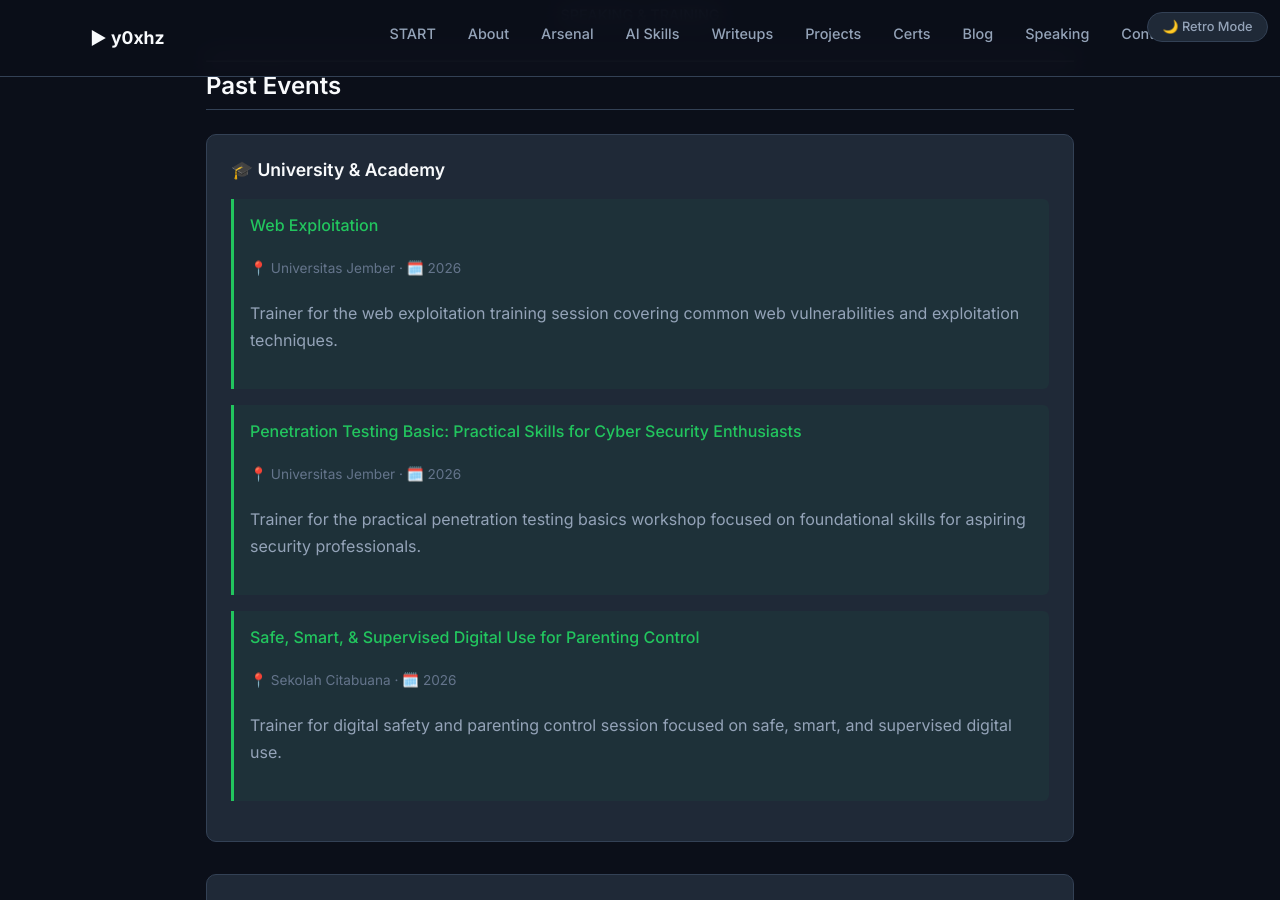
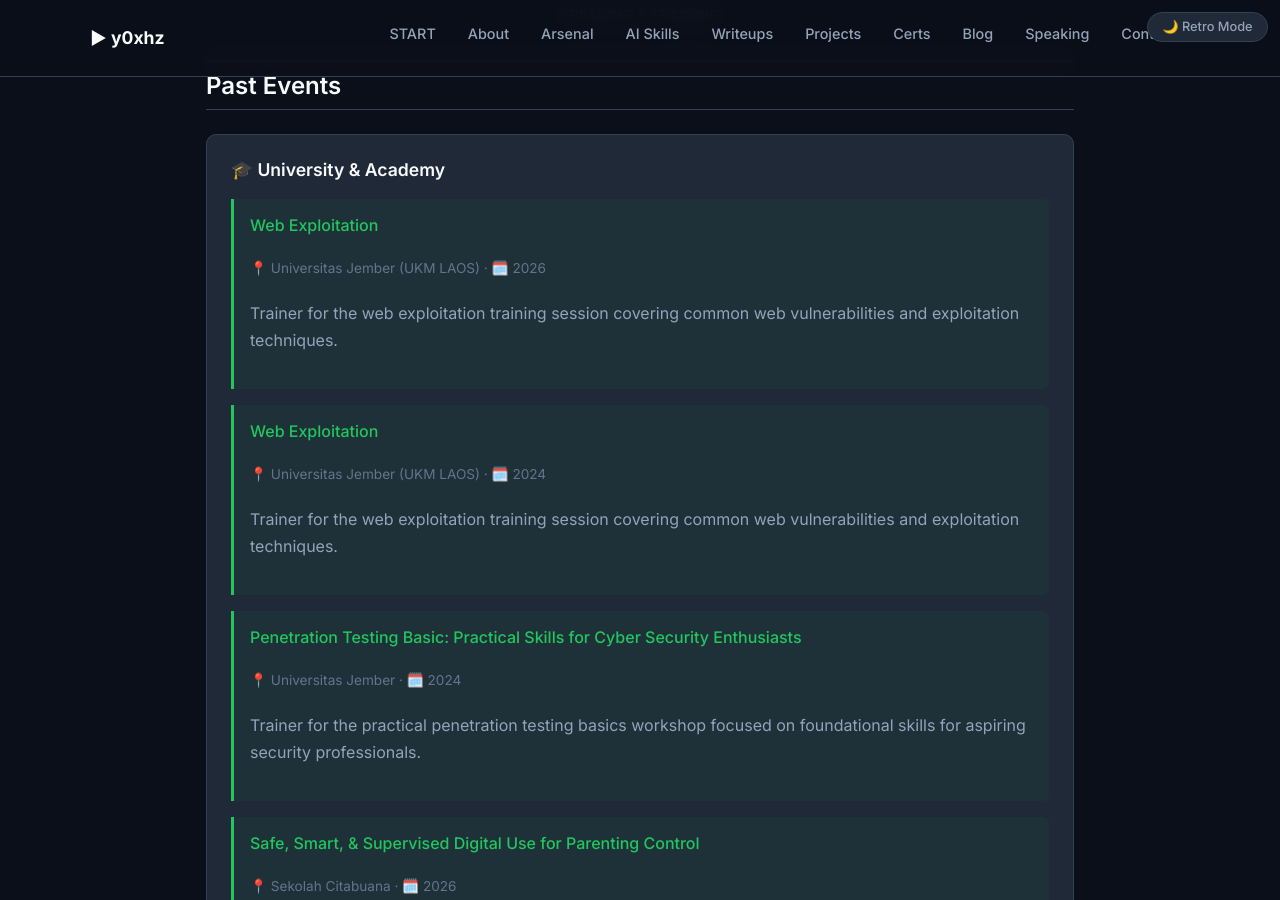
Before and after one commit to y0xhz/y0xhz.github.io, a Jekyll site: the page built from speaking.md, in a window 1280 px wide and 900 px high, scrolled down 202 px. Built offline with Jekyll 4.4.1, drawn with Linux system fonts in a browser that asks for light colours.

Commit message:
add 2024 web exploitation entry for universitas jember ukm laos

```diff
--- a/speaking.md
+++ b/speaking.md
@@ -23,13 +23,19 @@ description: "Speaking engagements, guest lectures, and training sessions by y0x
 
   <div class="quest-item">
     <h4 style="color: var(--success); margin-top: 0;">Web Exploitation</h4>
-    <p style="font-size: 0.85rem; color: var(--text-muted);">📍 Universitas Jember · 🗓️ 2026</p>
+    <p style="font-size: 0.85rem; color: var(--text-muted);">📍 Universitas Jember (UKM LAOS) · 🗓️ 2026</p>
+    <p>Trainer for the web exploitation training session covering common web vulnerabilities and exploitation techniques.</p>
+  </div>
+
+  <div class="quest-item">
+    <h4 style="color: var(--success); margin-top: 0;">Web Exploitation</h4>
+    <p style="font-size: 0.85rem; color: var(--text-muted);">📍 Universitas Jember (UKM LAOS) · 🗓️ 2024</p>
     <p>Trainer for the web exploitation training session covering common web vulnerabilities and exploitation techniques.</p>
   </div>
 
   <div class="quest-item">
     <h4 style="color: var(--success); margin-top: 0;">Penetration Testing Basic: Practical Skills for Cyber Security Enthusiasts</h4>
-    <p style="font-size: 0.85rem; color: var(--text-muted);">📍 Universitas Jember · 🗓️ 2026</p>
+    <p style="font-size: 0.85rem; color: var(--text-muted);">📍 Universitas Jember · 🗓️ 2024</p>
     <p>Trainer for the practical penetration testing basics workshop focused on foundational skills for aspiring security professionals.</p>
   </div>
 
```
